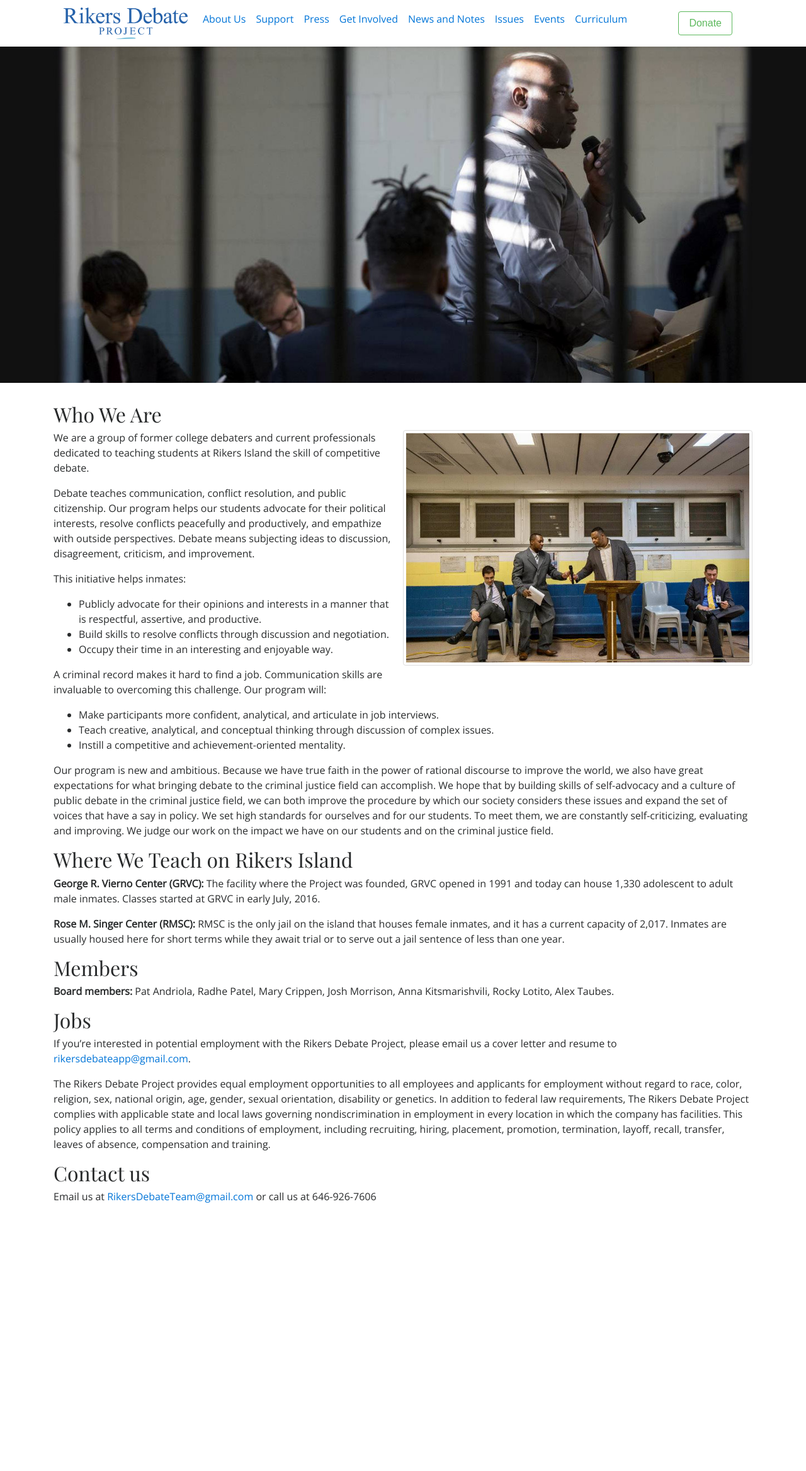
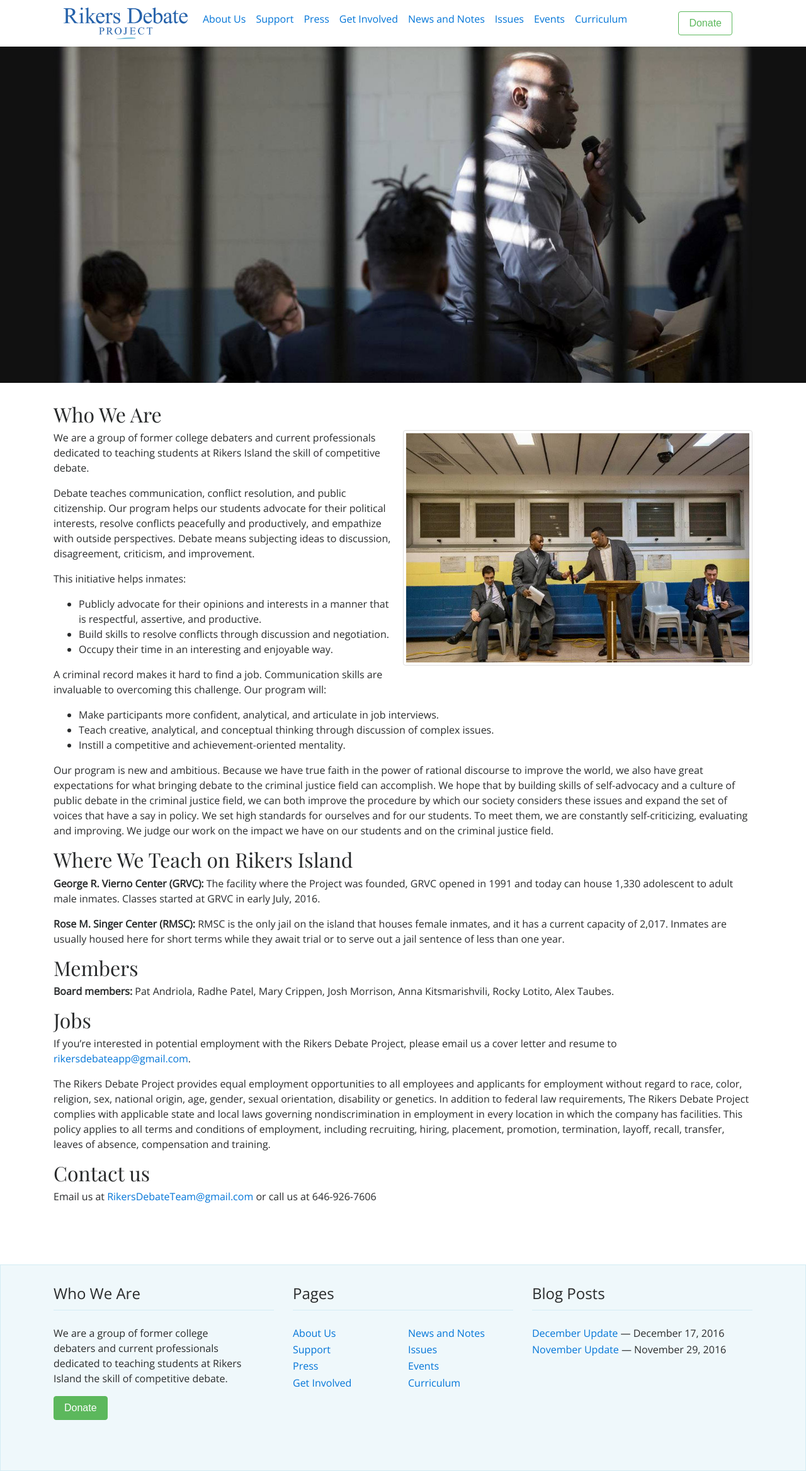
Before and after one commit to rikersdebateteam/rikers-debate-project, a Jekyll site: the page built from index.html, in a window 1280 px wide. Shown: the whole page at 63% size. Built offline with Jekyll 4.4.1, drawn with Linux system fonts in a browser that asks for light colours; nearby versions of some CDN libraries; before the commit the page ends 1952 px from its top, so only the background shows below that.

Commit message:
Add footer.

```diff
--- /dev/null
+++ b/_includes/footer.html
@@ -0,0 +1,36 @@
+<div class="footer">
+<div class="container">
+  <div class="row">
+    <div class="col-lg-4 col-sm-12">
+      <h4>Who We Are</h4>
+
+      <p>We are a group of former college debaters and current professionals dedicated to teaching students at Rikers Island the skill of competitive debate.</p>
+
+      <a target="_blank" href="https://www.paypal.me/rikersdebate">
+        <button class="btn btn-success my-2 my-sm-0" type="submit">Donate</button>
+      </a>
+    </div>
+    <div class="col-lg-4 col-sm-12 footer-pages">
+      <h4>Pages</h4>
+      <ul>
+        <li class="nav-item"><a href="/">About Us</a></li>
+        <li class="nav-item"><a href="https://paypal.me/rikersdebate" target="_blank">Support</a></li>
+        <li class="nav-item"><a href="/press">Press</a></li>
+        <li class="nav-item"><a href="/get-involved">Get Involved</a></li>
+        <li class="nav-item"><a href="/news-and-notes">News and Notes</a></li>
+        <li class="nav-item"><a href="/issues">Issues</a></li>
+        <li class="nav-item"><a href="/events">Events</a></li>
+        <li class="nav-item"><a href="/curriculum">Curriculum</a></li>
+      </ul>
+    </div>
+    <div class="col-lg-4 col-sm-12">
+      <h4>Blog Posts</h4>
+      <ul>
+        {% for post in site.posts %}
+        <li><a href="{{ post.url }}">{{ post.title }}</a> &mdash; {{ post.date | date: "%B %e, %Y" }}</li>
+        {% endfor %}
+      </ul>
+    </div>
+  </div>
+</div>
+</div>
--- a/_includes/head.html
+++ b/_includes/head.html
@@ -6,41 +6,10 @@
 
 
 <link href="https://fonts.googleapis.com/css?family=Open+Sans|Playfair+Display" rel="stylesheet">
+<link href="/style.css" rel="stylesheet">
 
 <link rel="icon" href="/favicon.png" />
 
-<style>
-  body {
-    padding-bottom: 1.5rem;
-    font-family: 'Open Sans', sans-serif;
-  }
-
-  h1, h2, h3, h4, h5, h6 {
-    font-family: 'Playfair Display', serif;
-  }
-
-  .float-right.img-thumbnail {
-    margin-left: 1em;
-    margin-bottom: 1em;
-  }
-
-  .header {
-    padding-bottom: 1rem;
-  }
-
-  .jumbo-matte {
-    background-color: #111;
-    margin-bottom: 2em;
-  }
-
-  .title-bar {
-    background-color: rgba(103, 184, 215, 0.1);
-    border: 1px solid rgba(103, 184, 215, 0.2);
-    border-width: 1px 0;
-    padding: 4em 0 1em 0;
-    margin-bottom: 1em;
-  }
-</style>
 
 <meta name=viewport content="width=device-width, initial-scale=1">
 <meta name="description" content="The Rikers Debate Project is dedicated to teaching inmates at Rikers Island the skill of competitive debate.">
--- a/_layouts/home.html
+++ b/_layouts/home.html
@@ -8,5 +8,7 @@
     {% include navbar.html %}
 
     {{ content }}
+
+    {% include footer.html %}
   </body>
 </html>
--- a/_layouts/post.html
+++ b/_layouts/post.html
@@ -28,5 +28,7 @@
         </div>
       </div>
     </div>
+
+    {% include footer.html %}
   </body>
 </html>
--- /dev/null
+++ b/style.css
@@ -0,0 +1,70 @@
+body {
+  font-family: 'Open Sans', sans-serif;
+}
+
+h1, h2, h3, h4, h5, h6 {
+  font-family: 'Playfair Display', serif;
+}
+
+a .btn {
+  cursor: pointer;
+}
+
+.float-right.img-thumbnail {
+  margin-left: 1em;
+  margin-bottom: 1em;
+}
+
+.header {
+  padding-bottom: 1rem;
+}
+
+.jumbo-matte {
+  background-color: #111;
+  margin-bottom: 2em;
+}
+
+.title-bar {
+  background-color: rgba(103, 184, 215, 0.1);
+  border: 1px solid rgba(103, 184, 215, 0.2);
+  border-width: 1px 0;
+  padding: 4em 0 1em 0;
+  margin-bottom: 1em;
+}
+
+.footer {
+  padding: 2em 0;
+  margin-top: 5em;
+  background-color: rgba(103, 184, 215, 0.1);
+  border: 1px solid rgba(103, 184, 215, 0.2);
+}
+
+.footer .col-lg-4 {
+  margin-bottom: 3em;
+}
+
+.footer h4 {
+  font-family: 'Open Sans', sans-serif;
+  padding-bottom: 0.5em;
+  margin-bottom: 1em;
+  display: block;
+  border-bottom: 1px solid rgba(103, 184, 215, 0.2);
+}
+
+.footer ul {
+  list-style: none;
+  padding-left: 0;
+}
+
+.footer-pages ul {
+  column-count: 2;
+}
+
+.footer ul li {
+  margin-bottom: 0.15em;
+  list-style: none;
+}
+
+.footer p {
+  max-width: 19em;
+}
```
